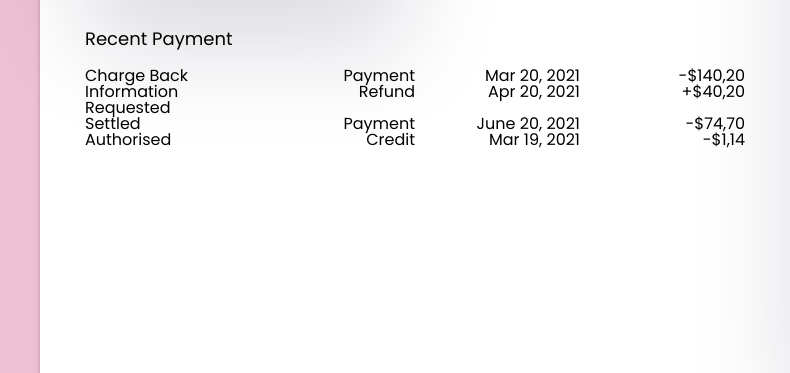
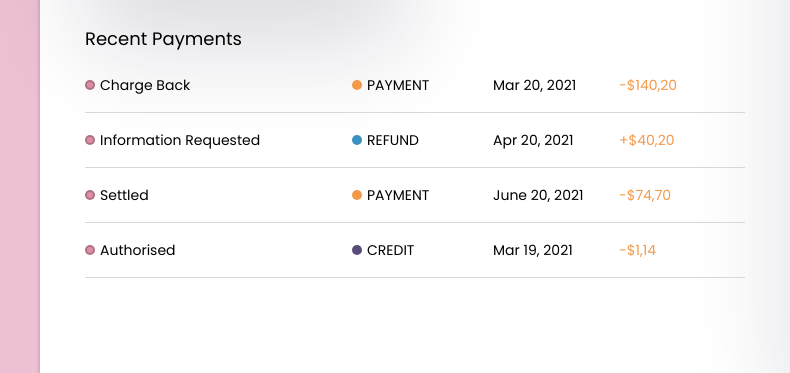
Before and after one commit to pogadev18/html_css_payment_invoice, a plain HTML site: page index.html in a window 1280 px wide. Shown: the part 387-760 px from the top of the page, 0-790 px from the left. Drawn offline with Linux system fonts and the light colour scheme.

Commit message:
finished styling recent payments section

```diff
--- a/index.html
+++ b/index.html
@@ -83,36 +83,36 @@
 
         <!-- Payments Wrapper -->
         <section class="paymentsWrapper">
-          <h3>Recent Payment</h3>
-          <ul>
+          <h3>Recent Payments</h3>
+          <ul class="mainPaymentsList">
             <li>
-              <ul class="nestedList">
+              <ul class="nestedPaymentsList">
                 <li>Charge Back</li>
-                <li>Payment</li>
+                <li class="paymentsStatus payment">Payment</li>
                 <li>Mar 20, 2021</li>
                 <li>-$140,20</li>
               </ul>
             </li>
             <li>
-              <ul class="nestedList">
+              <ul class="nestedPaymentsList">
                 <li>Information Requested</li>
-                <li>Refund</li>
+                <li class="paymentsStatus refund">Refund</li>
                 <li>Apr 20, 2021</li>
                 <li>+$40,20</li>
               </ul>
             </li>
             <li>
-              <ul class="nestedList">
+              <ul class="nestedPaymentsList">
                 <li>Settled</li>
-                <li>Payment</li>
+                <li class="paymentsStatus payment">Payment</li>
                 <li>June 20, 2021</li>
                 <li>-$74,70</li>
               </ul>
             </li>
             <li>
-              <ul class="nestedList">
+              <ul class="nestedPaymentsList">
                 <li>Authorised</li>
-                <li>Credit</li>
+                <li class="paymentsStatus credit">Credit</li>
                 <li>Mar 19, 2021</li>
                 <li>-$1,14</li>
               </ul>
--- a/styling/main.css
+++ b/styling/main.css
@@ -19,8 +19,14 @@ html {
   --cardBorder: #c4c4c4;
   --lightGray: #d8d8d8;
   --pink: #C74B6D;
+  --transparentPink: rgba(199, 75, 108, 0.620);
+  --transparentBlack: rgba(0, 0, 0, 0.199);
   --red: #ba3326;
   --darkBlue: #41477A;
+
+  --paymentColor: #F2994A;
+  --refundColor: #3A91C1;
+  --creditColor: #5A4C79;
 }
 
 /*
@@ -225,18 +231,78 @@ PAYMENTS WRAPPER
 }
 
 /* Payments Lists */
-.nestedList {
+.mainPaymentsList {
+  margin-top: 30px;
+}
+
+.mainPaymentsList > li {
+  position: relative;
+  border-bottom: 1px solid var(--lightGray);
+  margin-bottom: 20px;
+  padding: 0 0 20px 15px;
+  font-size: 14px;
+  cursor: pointer;
+  transition: all .2s ease-in-out;;
+}
+
+.mainPaymentsList > li:hover {
+  transform: scale(1.02);
+}
+
+.nestedPaymentsList > li {
+  position: relative;
+}
+
+.nestedPaymentsList .paymentsStatus {
+  padding-left: 15px;
+  text-transform: uppercase;
+}
+
+.mainPaymentsList > li::before,
+.nestedPaymentsList .paymentsStatus::before {
+  content: '';
+  position: absolute;
+  top: 2px;
+  left: 0;
+  width: 10px;
+  height: 10px;
+  border-radius: 50%;
+}
+
+.mainPaymentsList > li::before {
+  background: var(--transparentPink);
+  border: 2px solid var(--transparentBlack);
+}
+
+.nestedPaymentsList .paymentsStatus.payment::before {
+  background: var(--paymentColor);
+}
+
+.nestedPaymentsList .paymentsStatus.refund::before {
+  background: var(--refundColor);
+}
+
+.nestedPaymentsList .paymentsStatus.credit::before {
+  background: var(--creditColor);
+}
+
+.nestedPaymentsList {
   display: flex;
   justify-content: space-between;
 }
 
-.nestedList > li {
+.nestedPaymentsList li:first-child {
+  flex: 2;
+}
+
+.nestedPaymentsList li:last-child {
+  color: var(--paymentColor)
+}
+
+.nestedPaymentsList > li {
   flex: 1;
 }
 
-.nestedList > li:nth-last-child(-n+3) {
-  text-align: right;
-}
 
 /*
 CUSTOMER SUMMARY
```
